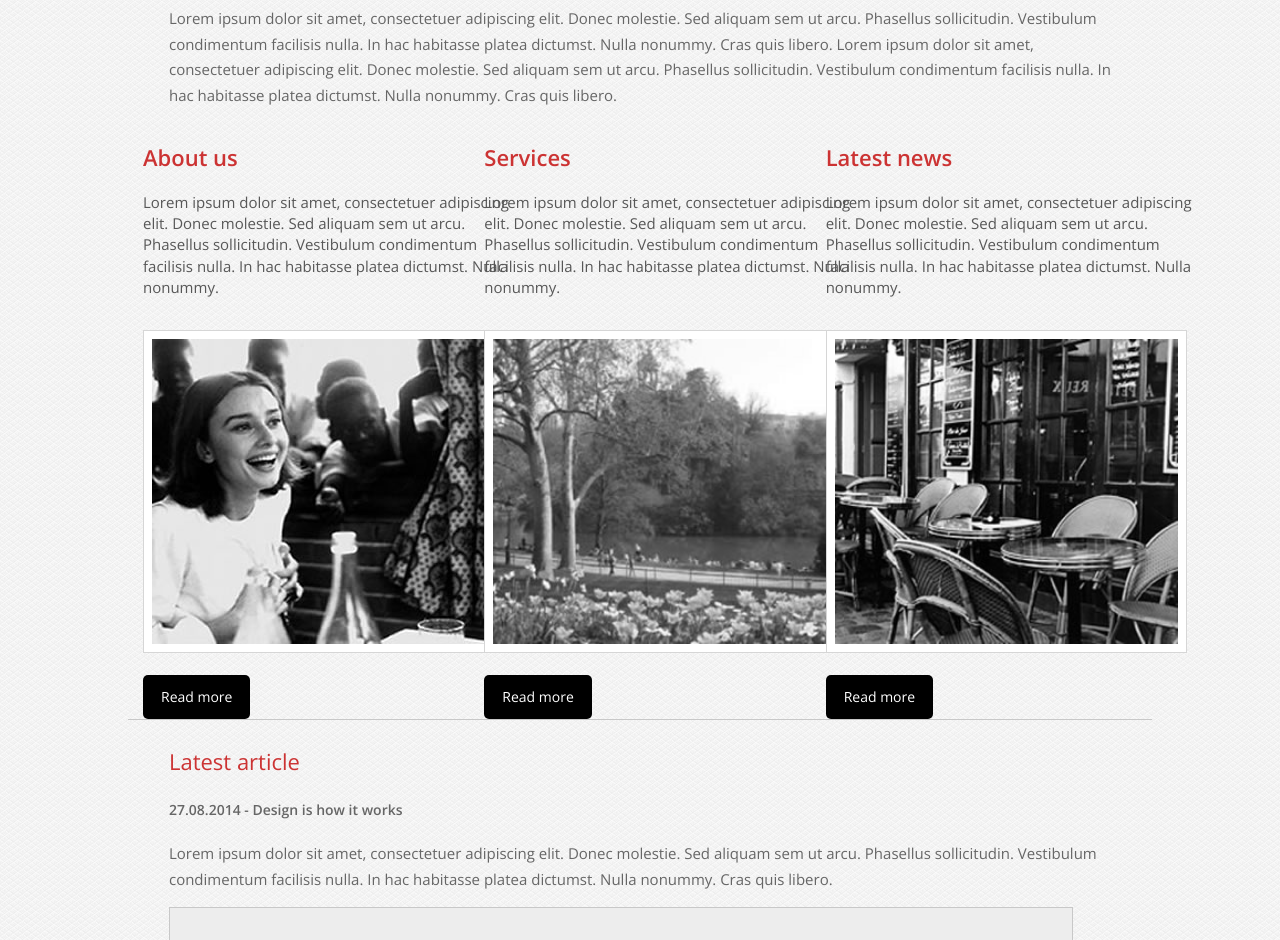
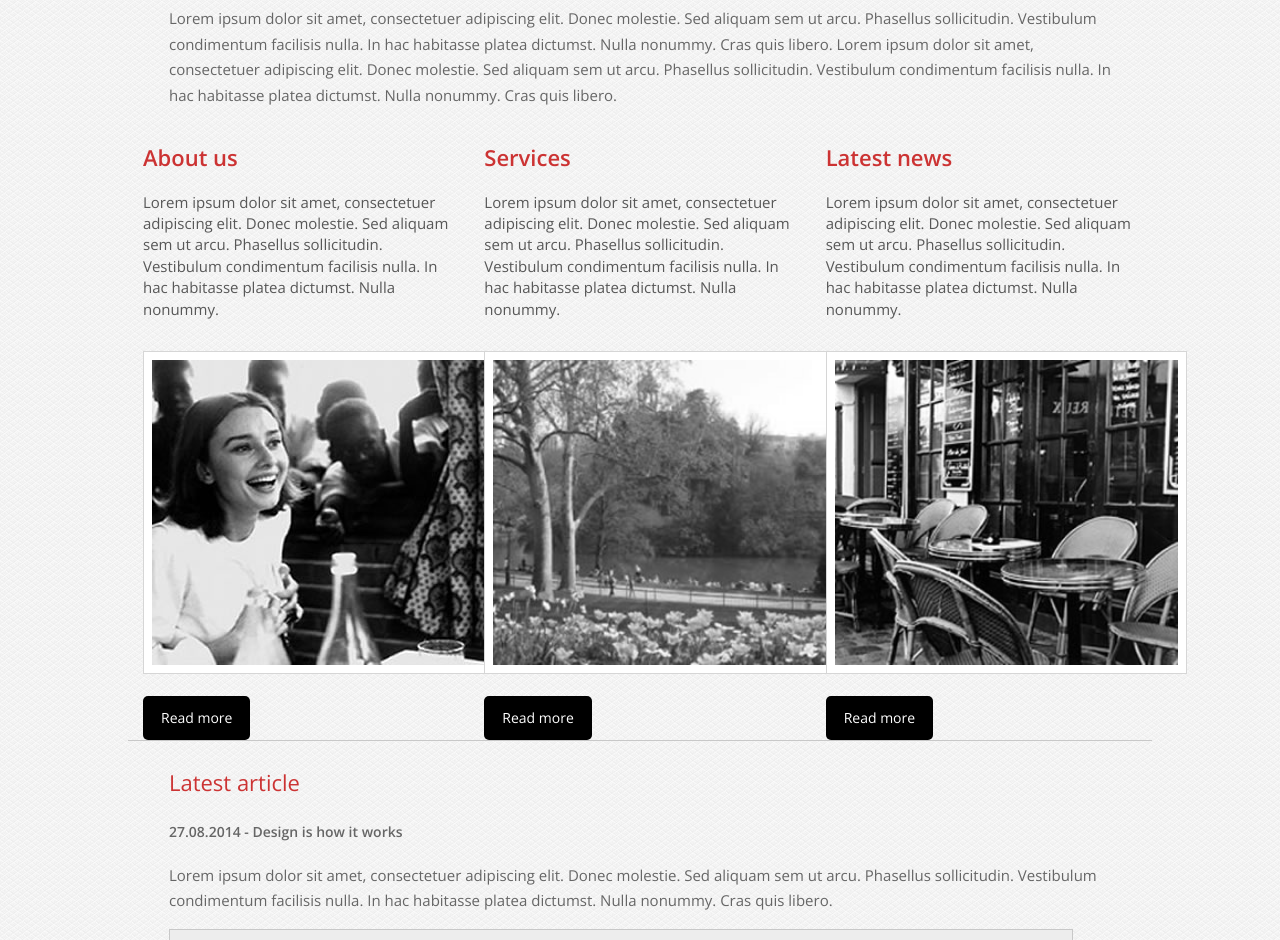
Before and after one commit to maretana/IS-Training, a website: page assignment3/index.html in a window 1280 px wide. Shown: the part 660-1600 px from the top of the page. Drawn offline with nearby package versions, Linux system fonts and the light colour scheme.

Commit message:
applied changes from feedback
- Removed unnecessary markup
- Added missing style for nav menu
- Removed conflicting styles

```diff
--- a/assignment3/css/style.css
+++ b/assignment3/css/style.css
@@ -57,24 +57,26 @@
   list-style: none;
   margin: 0;
   padding: 0;
+  width: 100%;
 }
 @media screen and (min-width: 600px) {
   /* line 26, ../scss/partials/_header.scss */
   .header-container .header-nav ul {
     border-top: 1px solid #c8c8c8;
+    width: initial;
   }
 }
-/* line 35, ../scss/partials/_header.scss */
+/* line 37, ../scss/partials/_header.scss */
 .header-container .header-nav ul li {
   display: block;
 }
 @media screen and (min-width: 600px) {
-  /* line 35, ../scss/partials/_header.scss */
+  /* line 37, ../scss/partials/_header.scss */
   .header-container .header-nav ul li {
     display: inline-block;
   }
 }
-/* line 41, ../scss/partials/_header.scss */
+/* line 43, ../scss/partials/_header.scss */
 .header-container .header-nav ul li .header-nav-link {
   display: block;
   font-family: 'Open Sans', sans-serif;
@@ -86,13 +88,13 @@
   line-height: normal;
   border-bottom: 1px solid #c8c8c8;
 }
-/* line 49, ../scss/partials/_header.scss */
+/* line 51, ../scss/partials/_header.scss */
 .header-container .header-nav ul li .header-nav-link:hover {
   color: #888;
   text-decoration: none;
 }
 @media screen and (min-width: 600px) {
-  /* line 41, ../scss/partials/_header.scss */
+  /* line 43, ../scss/partials/_header.scss */
   .header-container .header-nav ul li .header-nav-link {
     border: none;
   }
@@ -148,25 +150,21 @@ footer .footer-content {
   padding: 10px;
 }
 
-/* line 39, ../scss/partials/_content.scss */
-.info {
-  float: left;
-}
-/* line 41, ../scss/partials/_content.scss */
+/* line 40, ../scss/partials/_content.scss */
 .info .info-title {
   font-family: 'Open Sans', sans-serif;
   font-weight: 600;
   font-size: 22px;
   color: #c33;
 }
-/* line 45, ../scss/partials/_content.scss */
+/* line 44, ../scss/partials/_content.scss */
 .info .info-content {
   font-family: 'Open Sans', sans-serif;
   font-weight: normal;
   font-size: 15px;
   color: #575757;
 }
-/* line 49, ../scss/partials/_content.scss */
+/* line 48, ../scss/partials/_content.scss */
 .info .info-image {
   background-color: white;
   border: 1px solid #d6d6d6;
@@ -174,7 +172,7 @@ footer .footer-content {
   margin: 16px 13px 8px 0;
   padding: 8px;
 }
-/* line 57, ../scss/partials/_content.scss */
+/* line 56, ../scss/partials/_content.scss */
 .info .info-button {
   font-family: 'Open Sans', sans-serif;
   font-weight: normal;
@@ -188,12 +186,12 @@ footer .footer-content {
   padding: 12px 18px;
   margin-top: 14px;
 }
-/* line 66, ../scss/partials/_content.scss */
+/* line 65, ../scss/partials/_content.scss */
 .info .info-button:hover {
   background-color: #333;
 }
 
-/* line 72, ../scss/partials/_content.scss */
+/* line 71, ../scss/partials/_content.scss */
 .section-title {
   font-family: 'Open Sans', sans-serif;
   font-weight: normal;
@@ -201,19 +199,19 @@ footer .footer-content {
   color: #c33;
 }
 
-/* line 76, ../scss/partials/_content.scss */
+/* line 75, ../scss/partials/_content.scss */
 .article {
   width: 92%;
   margin: auto;
 }
-/* line 79, ../scss/partials/_content.scss */
+/* line 78, ../scss/partials/_content.scss */
 .article .article-title {
   font-family: 'Open Sans', sans-serif;
   font-weight: 600;
   font-size: 14px;
   color: #666;
 }
-/* line 82, ../scss/partials/_content.scss */
+/* line 81, ../scss/partials/_content.scss */
 .article .article-content {
   font-family: 'Open Sans', sans-serif;
   font-weight: normal;
@@ -221,7 +219,7 @@ footer .footer-content {
   color: #666;
   line-height: 1.7em;
 }
-/* line 85, ../scss/partials/_content.scss */
+/* line 84, ../scss/partials/_content.scss */
 .article .article-content .quote {
   background: #ededed;
   border: 1px solid #C8C8C8;
--- a/assignment3/index.html
+++ b/assignment3/index.html
@@ -74,8 +74,7 @@
             </section>
 
             <div class="row">
-                <div class="col-sm-4">
-                    <section class="info">
+                <section class="col-sm-4 info">
                     <h3 class="info-title">About us</h3>
                     <p class="info-content">
                         Lorem ipsum dolor sit amet, consectetuer adipiscing elit. Donec molestie. Sed aliquam sem ut arcu. Phasellus sollicitudin. Vestibulum condimentum facilisis nulla. In hac habitasse platea dictumst. Nulla nonummy.
@@ -87,10 +86,8 @@
                         <span class="info-button">Read more</span>
                     </a>
                 </section>
-                </div>
 
-                <div class="col-sm-4">
-                    <section class="info">
+                <section class="col-sm-4 info">
                     <h3 class="info-title">Services</h3>
                     <p class="info-content">
                         Lorem ipsum dolor sit amet, consectetuer adipiscing elit. Donec molestie. Sed aliquam sem ut arcu. Phasellus sollicitudin. Vestibulum condimentum facilisis nulla. In hac habitasse platea dictumst. Nulla nonummy.
@@ -102,10 +99,8 @@
                         <span class="info-button">Read more</span>
                     </a>
                 </section>
-                </div>
 
-                <div class="col-sm-4">
-                    <section class="info">
+                <section class="col-sm-4 info">
                     <h3 class="info-title">Latest news</h3>
                     <p class="info-content">
                         Lorem ipsum dolor sit amet, consectetuer adipiscing elit. Donec molestie. Sed aliquam sem ut arcu. Phasellus sollicitudin. Vestibulum condimentum facilisis nulla. In hac habitasse platea dictumst. Nulla nonummy.
@@ -117,7 +112,6 @@
                         <span class="info-button">Read more</span>
                     </a>
                 </section>
-                </div>
             </div>
 
             <section class="article">
--- a/assignment3/scss/partials/_content.scss
+++ b/assignment3/scss/partials/_content.scss
@@ -37,7 +37,6 @@
 }
 
 .info {
-    float: left;
     .info-title {
         @include text(22px, 600, #c33);
     }
--- a/assignment3/scss/partials/_header.scss
+++ b/assignment3/scss/partials/_header.scss
@@ -27,9 +27,11 @@
             list-style: none;
             margin: 0;
             padding: 0;
+            width: 100%;
 
             @media screen and (min-width: 600px) {
                 @include top-border;
+                width: initial;
             }
 
             li {
```
Lines whose indentation alone changed are shown as unchanged.
